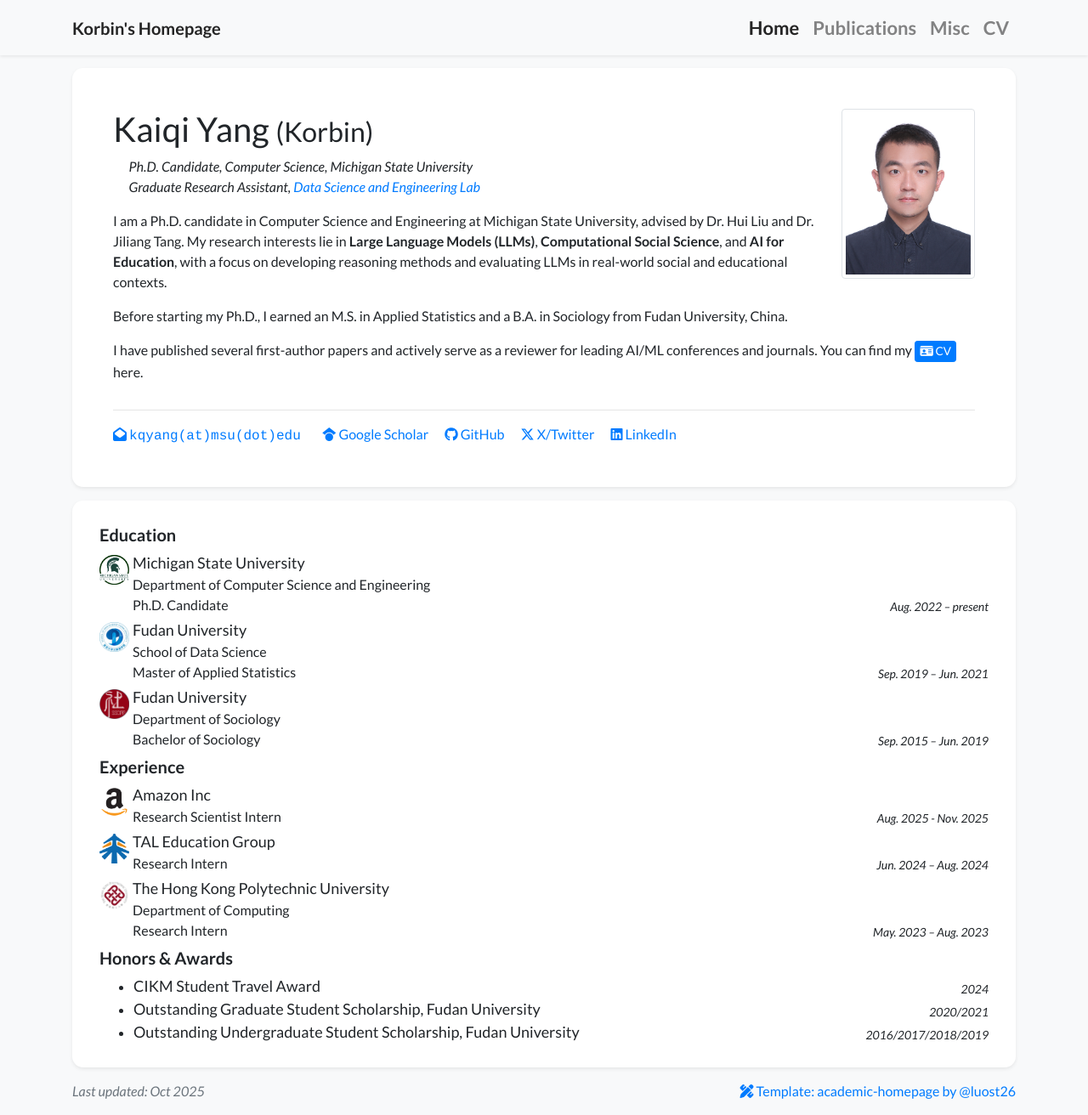
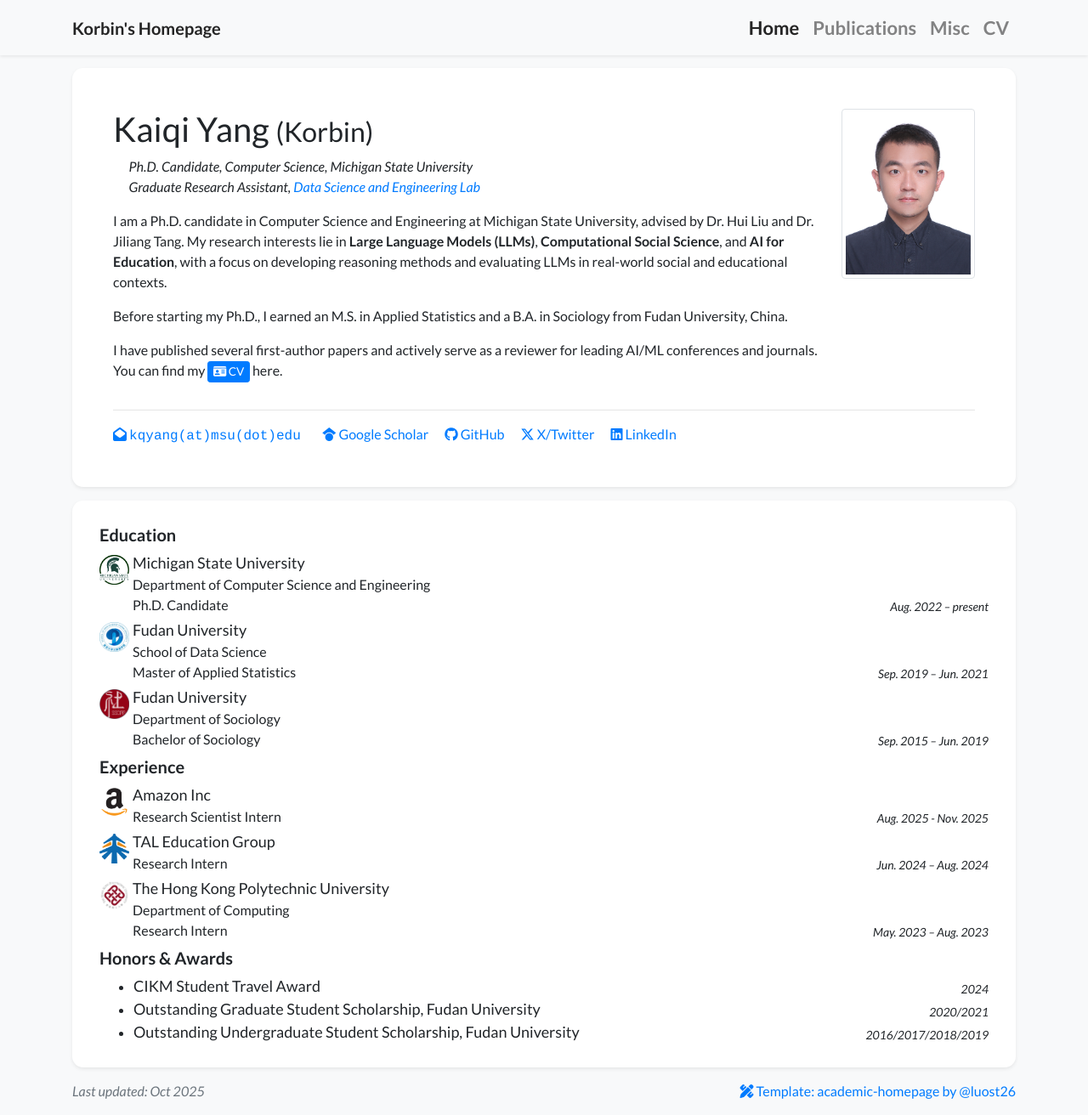
Before and after one commit to KorbinY/korbiny.github.io, a Jekyll site: the page built from index.html, in a window 1280 px wide and 1312 px high. Shown: the whole window at 85% size. Built offline with Jekyll 4.4.1, drawn with Linux system fonts in a browser that asks for light colours; nearby versions of some CDN libraries; a style sheet for code colours, icons or effects is not loaded.

Commit message:
update cv

```diff
--- a/_data/profile.yml
+++ b/_data/profile.yml
@@ -32,7 +32,8 @@ short_bio: >-
     Before starting my Ph.D., I earned an M.S. in Applied Statistics and a B.A. in Sociology from Fudan University, China.
   </p>
   <p>
-    I have published several first-author papers and actively serve as a reviewer for leading AI/ML conferences and journals. You can find my <a href="/assets/files/My_CV_New.pdf" target="_blank" class="btn btn-sm btn-primary align-baseline" style="padding: 0.1em 0.4em; font-size: 0.85em;"> <i class="fa-solid fa-id-card"></i> CV </a> here.
+    I have published several first-author papers and actively serve as a reviewer for leading AI/ML conferences and journals. <br>
+    You can find my <a href="/assets/files/My_CV_New.pdf" target="_blank" class="btn btn-sm btn-primary align-baseline" style="padding: 0.1em 0.4em; font-size: 0.85em;"> <i class="fa-solid fa-id-card"></i> CV </a> here.
   </p>
 
 
```
